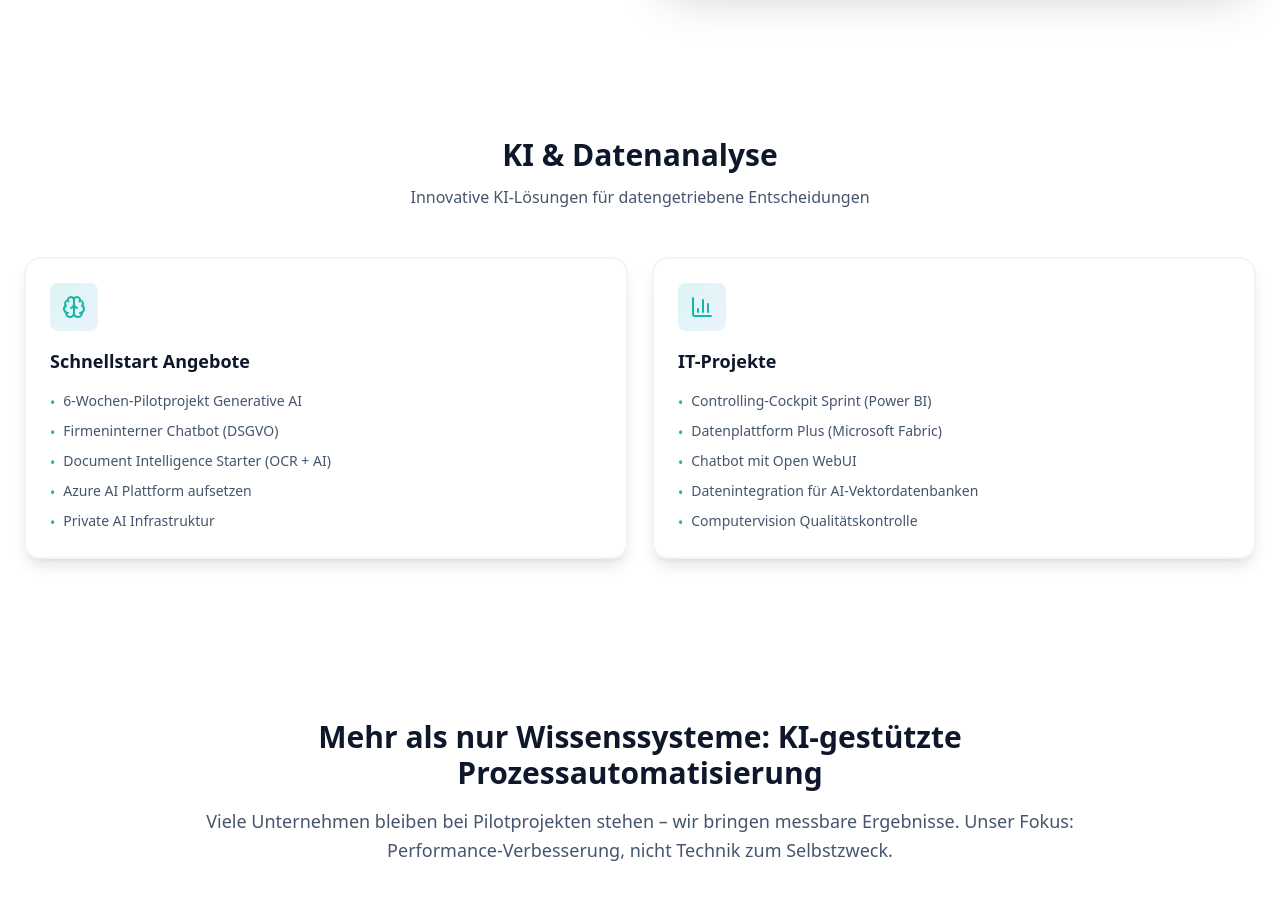
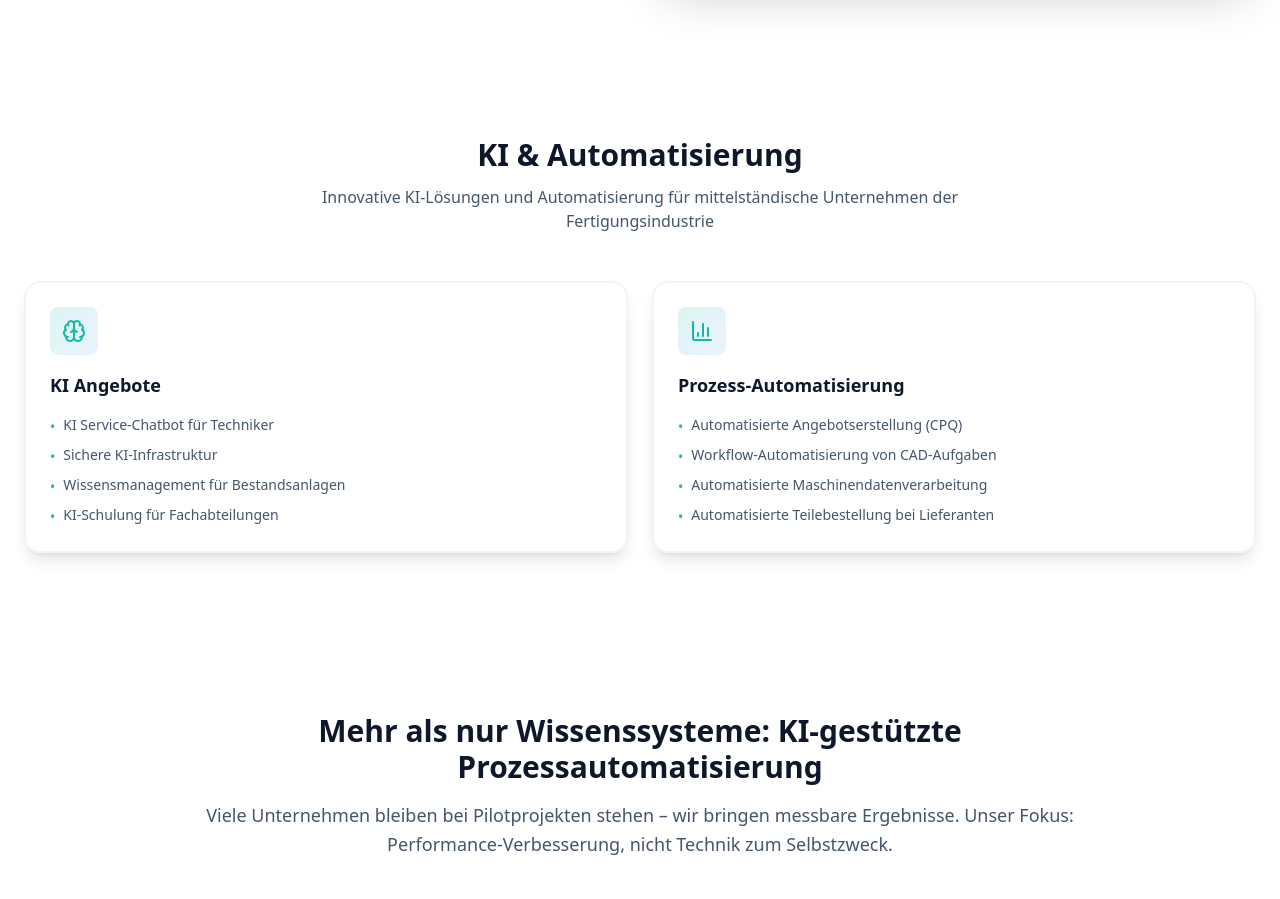
Before and after one commit to bf-2026/boedefuelling.com, a React (Vite) app: page / in a window 1280 px wide. Shown: the part 1280-2179 px from the top of the page. Built offline with nearby package versions, Linux system fonts and the light colour scheme.

Commit message:
Angebote text angepasst

```diff
--- a/src/sections/AIServicesSection.tsx
+++ b/src/sections/AIServicesSection.tsx
@@ -3,25 +3,23 @@ import { Brain, BarChart3 } from "lucide-react";
 
 const aiServices = [
   {
-    category: "Schnellstart Angebote",
+    category: "KI Angebote",
     icon: Brain,
     items: [
-      "6-Wochen-Pilotprojekt Generative AI",
-      "Firmeninterner Chatbot (DSGVO)",
-      "Document Intelligence Starter (OCR + AI)",
-      "Azure AI Plattform aufsetzen",
-      "Private AI Infrastruktur",
+      "KI Service-Chatbot für Techniker",
+      "Sichere KI-Infrastruktur",
+      "Wissensmanagement für Bestandsanlagen",
+      "KI-Schulung für Fachabteilungen",
     ],
   },
   {
-    category: "IT-Projekte",
+    category: "Prozess-Automatisierung",
     icon: BarChart3,
     items: [
-      "Controlling-Cockpit Sprint (Power BI)",
-      "Datenplattform Plus (Microsoft Fabric)",
-      "Chatbot mit Open WebUI",
-      "Datenintegration für AI-Vektordatenbanken",
-      "Computervision Qualitätskontrolle",
+      "Automatisierte Angebotserstellung (CPQ)",
+      "Workflow-Automatisierung von CAD-Aufgaben",
+      "Automatisierte Maschinendatenverarbeitung",
+      "Automatisierte Teilebestellung bei Lieferanten",
     ],
   },
 ];
@@ -36,10 +34,10 @@ export default function AIServicesSection() {
         className="max-w-7xl mx-auto px-4 md:px-6">
         <div className="mb-12 text-center">
           <h2 className="text-2xl md:text-3xl font-bold text-slate-900 mb-3">
-            KI & Datenanalyse
+            KI & Automatisierung
           </h2>
           <p className="text-slate-600 max-w-2xl mx-auto mb-8">
-            Innovative KI-Lösungen für datengetriebene Entscheidungen
+            Innovative KI-Lösungen und Automatisierung für mittelständische Unternehmen der Fertigungsindustrie
           </p>
         </div>
 
--- a/src/sections/CloudServices.tsx
+++ /dev/null
@@ -1,129 +0,0 @@
-import { motion } from "framer-motion";
-import { Zap, Server } from "lucide-react";
-
-const services = [
-  {
-    category: "Schnellstart Angebote",
-    icon: Zap,
-    items: [
-      "Cloud Consulting",
-      "Azure Pricing Assessment",
-      "IaC Infrastructure as Code Workshop",
-      "Cloud Datenbanken",
-      "Docker Beratung",
-      "Windows Virtual Desktop",
-      "IT-Projekte",
-    ],
-  },
-  {
-    category: "Azure Administration",
-    icon: Server,
-    items: [
-      "Crossplane Kubernetes",
-      "Souveräne/Private Cloud Architekturen",
-      "DevOps Engineering",
-      "Internal Developer Platform",
-    ],
-  },
-];
-
-export default function CloudServices() {
-  return (
-    <section className="py-20 bg-white">
-      <motion.div
-        initial={{ opacity: 0, y: 30 }}
-        animate={{ opacity: 1, y: 0 }}
-        transition={{ duration: 0.8, delay: 0.6 }}
-        className="max-w-7xl mx-auto px-4 md:px-6">
-        <div className="mb-12 text-center">
-          <h2 className="text-2xl md:text-3xl font-bold text-slate-900 mb-3">
-            Cloud Services & Automation
-          </h2>
-          <p className="text-slate-600 max-w-2xl mx-auto mb-8">
-            Professionelle Cloud-Lösungen für moderne Unternehmen
-          </p>
-          <div className="flex flex-wrap items-center justify-center gap-3">
-            <div className="flex items-center gap-3 px-4 py-3 bg-white rounded-lg shadow-sm border border-slate-100">
-              <img
-                src="https://cdn.jsdelivr.net/gh/devicons/devicon/icons/azure/azure-original.svg"
-                alt="Azure"
-                className="w-8 h-8"
-              />
-              <span className="text-slate-700 font-semibold">Azure</span>
-            </div>
-
-            <span className="text-slate-300 text-2xl">•</span>
-
-            <div className="flex items-center gap-3 px-4 py-3 bg-white rounded-lg shadow-sm border border-slate-100">
-              <img
-                src="https://cdn.jsdelivr.net/gh/devicons/devicon/icons/amazonwebservices/amazonwebservices-original-wordmark.svg"
-                alt="AWS"
-                className="w-8 h-8"
-              />
-              <span className="text-slate-700 font-semibold">AWS</span>
-            </div>
-
-            <span className="text-slate-300 text-2xl">•</span>
-
-            <div className="flex items-center gap-3 px-4 py-3 bg-white rounded-lg shadow-sm border border-slate-100">
-              <img
-                src="https://cdn.jsdelivr.net/gh/devicons/devicon/icons/googlecloud/googlecloud-original.svg"
-                alt="Google Cloud"
-                className="w-8 h-8"
-              />
-              <span className="text-slate-700 font-semibold">GCP</span>
-            </div>
-
-            <span className="text-slate-300 text-2xl">•</span>
-
-            <div className="flex items-center gap-3 px-4 py-3 bg-white rounded-lg shadow-sm border border-slate-100">
-              <img
-                src="https://cdn.jsdelivr.net/gh/devicons/devicon/icons/kubernetes/kubernetes-plain.svg"
-                alt="Kubernetes"
-                className="w-8 h-8"
-              />
-              <span className="text-slate-700 font-semibold">Kubernetes</span>
-            </div>
-          </div>
-        </div>
-
-        <div className="grid grid-cols-1 md:grid-cols-2 gap-6">
-          {services.map((service, idx) => {
-            const Icon = service.icon;
-            return (
-              <motion.div
-                key={service.category}
-                initial={{ opacity: 0, y: 20 }}
-                animate={{ opacity: 1, y: 0 }}
-                transition={{ duration: 0.5, delay: 0.7 + idx * 0.1 }}
-                className="group relative">
-                <div className="absolute inset-0 bg-gradient-to-br from-brand-primary/20 to-brand-accent/20 rounded-2xl blur-xl opacity-0 group-hover:opacity-60 transition-all duration-500" />
-
-                <div className="relative h-full p-6 bg-white/90 backdrop-blur-lg rounded-2xl border-2 border-slate-100 group-hover:border-brand-primary/50 transition-all duration-300 shadow-lg group-hover:shadow-xl">
-                  <div className="mb-4 p-3 bg-gradient-to-br from-brand-primary/15 to-brand-accent/10 w-fit rounded-lg group-hover:scale-110 transition-transform duration-300">
-                    <Icon className="w-6 h-6 text-brand-primary" />
-                  </div>
-
-                  <h3 className="text-lg font-bold text-slate-900 mb-4 group-hover:text-brand-primary transition-colors">
-                    {service.category}
-                  </h3>
-
-                  <ul className="space-y-2">
-                    {service.items.map((item, itemIdx) => (
-                      <li
-                        key={itemIdx}
-                        className="text-sm text-slate-600 flex items-start gap-2">
-                        <span className="text-brand-primary mt-0.5">•</span>
-                        <span>{item}</span>
-                      </li>
-                    ))}
-                  </ul>
-                </div>
-              </motion.div>
-            );
-          })}
-        </div>
-      </motion.div>
-    </section>
-  );
-}
```
